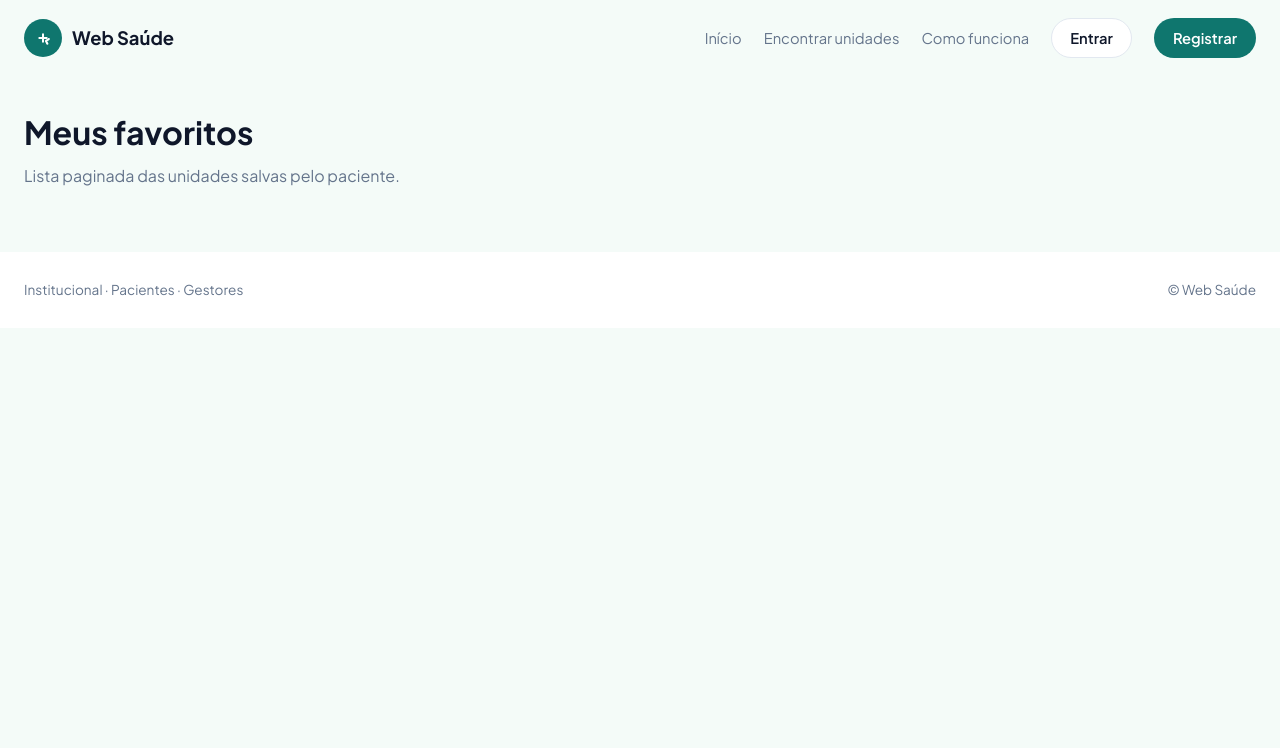
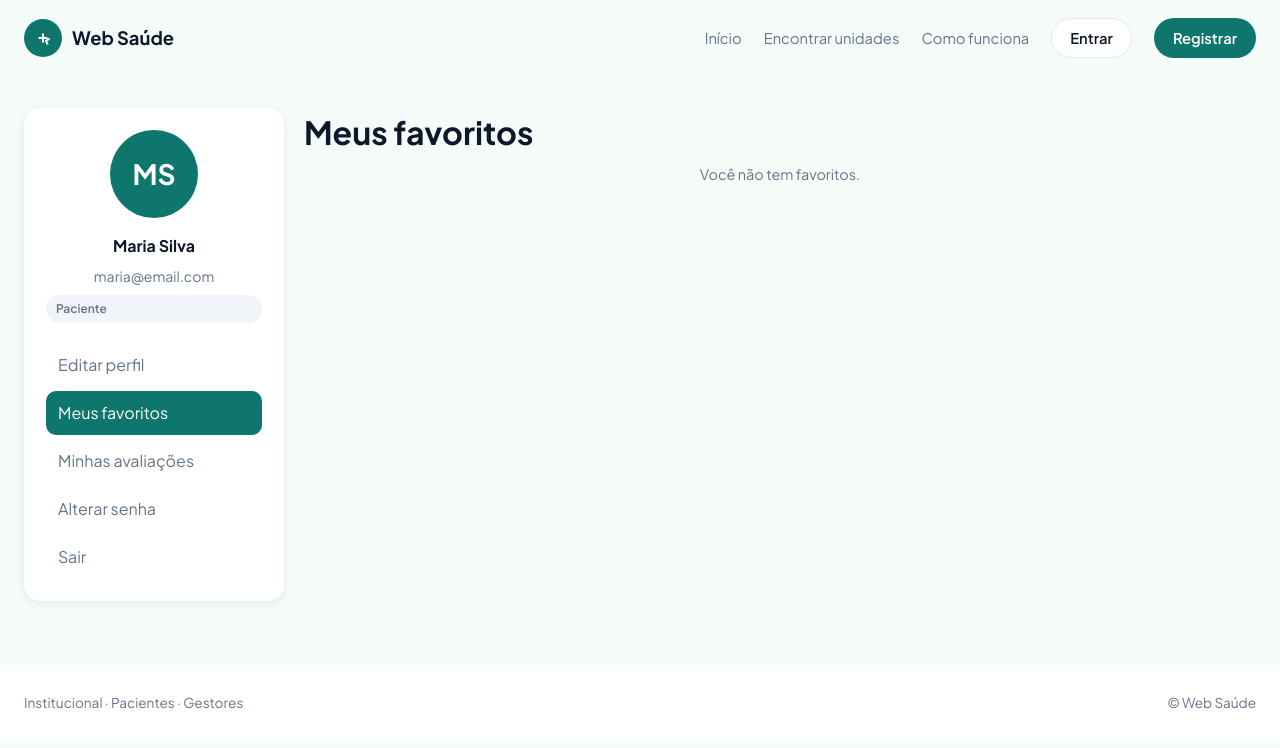
Before and after one commit to WebSaudeApp/web-saude-interface, a Next.js app: page /favorites in a window 1280 px wide. Shown: the top 748 px of the page. Built offline with nearby package versions, Linux system fonts and the light colour scheme.

Commit message:
feat(#11): implementa lista de unidades favoritadas do paciente

```diff
--- /dev/null
+++ b/src/components/layouts/AccountSidebar.tsx
@@ -0,0 +1,74 @@
+import Link from "next/link";
+import { useRouter } from "next/router";
+import { patientRoutes, publicRoutes } from "@/configs/Routes";
+import { useAuth } from "@/hooks/useAuth";
+import { getInitials } from "@/lib/initials";
+import type { UserRole } from "@/types/Entities";
+
+const roleLabels: Record<Exclude<UserRole, "visitor">, string> = {
+  common: "Paciente",
+  functional: "Gestor de unidade",
+  admin: "Administrador",
+};
+
+const mockDefaults = {
+  name: "Maria Silva",
+  email: "maria@email.com",
+};
+
+export default function AccountSidebar() {
+  const router = useRouter();
+  const { user, signOut } = useAuth();
+
+  const name = user?.name ?? mockDefaults.name;
+  const email = user?.email ?? mockDefaults.email;
+  const tipoLabel = roleLabels[user?.role ?? "common"];
+
+  function handleSignOut() {
+    signOut();
+    router.push(publicRoutes.home);
+  }
+
+  return (
+    <aside className="card side">
+      <div className="avatar avatar-initials" aria-hidden="true">
+        {getInitials(name)}
+      </div>
+      <b>{name}</b>
+      <div className="help">{email}</div>
+      <span className="chip">{tipoLabel}</span>
+      <nav className="side-nav">
+        <Link
+          className={
+            router.pathname === patientRoutes.profile ? "is-active" : undefined
+          }
+          href={patientRoutes.profile}
+        >
+          Editar perfil
+        </Link>
+        <Link
+          className={
+            router.pathname === patientRoutes.favorites
+              ? "is-active"
+              : undefined
+          }
+          href={patientRoutes.favorites}
+        >
+          Meus favoritos
+        </Link>
+        <Link
+          className={
+            router.pathname === patientRoutes.reviews ? "is-active" : undefined
+          }
+          href={patientRoutes.reviews}
+        >
+          Minhas avaliações
+        </Link>
+        <Link href={publicRoutes.recoverPassword}>Alterar senha</Link>
+        <button type="button" onClick={handleSignOut}>
+          Sair
+        </button>
+      </nav>
+    </aside>
+  );
+}
--- a/src/components/resultView/UnidadeRow.tsx
+++ b/src/components/resultView/UnidadeRow.tsx
@@ -6,10 +6,19 @@ import type { Unidade } from "@/types/Entities";
 
 type UnidadeRowProps = {
   unidade: Unidade;
+  onFavoriteChange?: (isFavorite: boolean) => void;
 };
 
-export default function UnidadeRow({ unidade }: UnidadeRowProps) {
+export default function UnidadeRow({
+  unidade,
+  onFavoriteChange,
+}: UnidadeRowProps) {
   const [isFavorite, toggleFavorite] = useFavorite(unidade.id);
+
+  function handleToggleFavorite() {
+    toggleFavorite();
+    onFavoriteChange?.(!isFavorite);
+  }
 
   return (
     <article className="card unit-row">
@@ -43,7 +52,7 @@ export default function UnidadeRow({ unidade }: UnidadeRowProps) {
         <button
           className={`heart${isFavorite ? " is-on" : ""}`}
           type="button"
-          onClick={toggleFavorite}
+          onClick={handleToggleFavorite}
           aria-label="Favoritar"
         >
           ♥
--- a/src/hooks/useFavorite.ts
+++ b/src/hooks/useFavorite.ts
@@ -31,3 +31,17 @@ export function useFavorite(id: string) {
 
   return [isFavorite, toggle] as const;
 }
+
+export function useFavoriteIds() {
+  const [ids, setIds] = useState<string[]>([]);
+
+  useEffect(() => {
+    setIds(readFavorites());
+  }, []);
+
+  function remove(id: string) {
+    setIds((current) => current.filter((favoriteId) => favoriteId !== id));
+  }
+
+  return { ids, remove };
+}
--- a/src/pages/favorites.tsx
+++ b/src/pages/favorites.tsx
@@ -1,10 +1,68 @@
-import PagePlaceholder from "@/components/common/PagePlaceholder";
+import { useEffect, useMemo, useState } from "react";
+import Head from "next/head";
+import AccountSidebar from "@/components/layouts/AccountSidebar";
+import UnidadeRow from "@/components/resultView/UnidadeRow";
+import Pagination from "@/components/search/Pagination";
+import unidadesDestaque from "@/configs/UnidadesDestaque";
+import { useFavoriteIds } from "@/hooks/useFavorite";
+
+const PAGE_SIZE = 3;
 
 export default function FavoritosPage() {
+  const { ids, remove } = useFavoriteIds();
+  const [page, setPage] = useState(1);
+
+  const favoritos = useMemo(
+    () => unidadesDestaque.filter((unidade) => ids.includes(unidade.id)),
+    [ids],
+  );
+
+  const totalPages = Math.max(1, Math.ceil(favoritos.length / PAGE_SIZE));
+
+  useEffect(() => {
+    if (page > totalPages) {
+      setPage(totalPages);
+    }
+  }, [page, totalPages]);
+
+  const start = (page - 1) * PAGE_SIZE;
+  const pageItems = favoritos.slice(start, start + PAGE_SIZE);
+
   return (
-    <PagePlaceholder
-      title="Meus favoritos"
-      description="Lista paginada das unidades salvas pelo paciente."
-    />
+    <>
+      <Head>
+        <title>Web Saúde — Meus favoritos</title>
+      </Head>
+      <div className="account">
+        <AccountSidebar />
+        <section>
+          <h1 className="section-title">Meus favoritos</h1>
+          {favoritos.length === 0 ? (
+            <p className="center-note">Você não tem favoritos.</p>
+          ) : (
+            <div className="list">
+              <p className="help">{favoritos.length} unidades salvas</p>
+              {pageItems.map((unidade) => (
+                <UnidadeRow
+                  key={unidade.id}
+                  unidade={unidade}
+                  onFavoriteChange={(isFavorite) => {
+                    if (!isFavorite) {
+                      remove(unidade.id);
+                    }
+                  }}
+                />
+              ))}
+              <Pagination
+                page={page}
+                total={favoritos.length}
+                pageSize={PAGE_SIZE}
+                onPageChange={setPage}
+              />
+            </div>
+          )}
+        </section>
+      </div>
+    </>
   );
 }
```
Also changed, not shown: src/pages/profile.tsx (+3 -30 lines).
